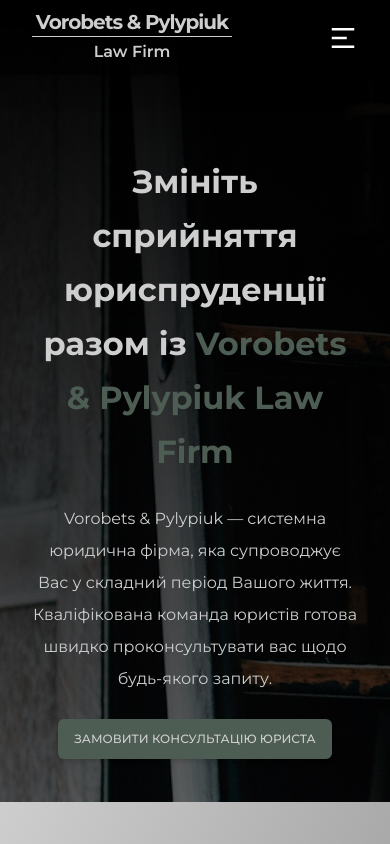
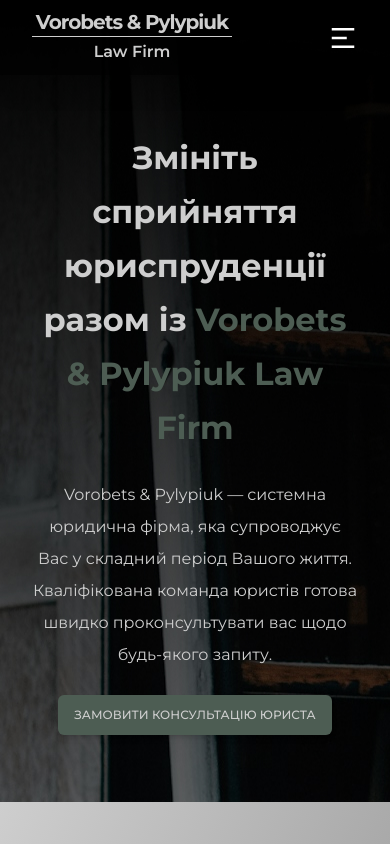
Before and after one commit to rold97/Law-Firm, a Next.js app: page / in a window 390 px wide. Shown: the top 844 px of the page. Built offline with nearby package versions, Linux system fonts and the light colour scheme; a web font is replaced by a local one.

Commit message:
eleventh commit

```diff
--- a/components/Hero.jsx
+++ b/components/Hero.jsx
@@ -20,7 +20,7 @@
       {modal ? <Modal /> : ""}
       <div className="container mx-auto h-full relative ">
         <div className="flex items-center md:h-[90%] h-full">
-          <div className="xl:w-[80%] w-full text-center xl:text-left pt-28 sm:pt-0">
+          <div className="xl:w-[80%] w-full text-center xl:text-left pt-16 sm:pt-0">
             <motion.h1
               variants={fadeIn("right", 0.2)}
               initial="hidden"
--- a/components/ui/Form.jsx
+++ b/components/ui/Form.jsx
@@ -1,11 +1,13 @@
 import { useRef } from "react";
 import emailjs from "@emailjs/browser";
 import toast, { Toaster } from "react-hot-toast";
+import { useModalStore } from "@/store";
 
 const Form = () => {
   const notifySuccess = () => toast.success("Надіслано!");
   const notifyError = () => toast.error("Упс! Щось пішло не так...");
   const form = useRef();
+  const setModalIsOpen = useModalStore((state) => state.setModalIsOpen);
 
   const sendEmailHandler = (e) => {
     e.preventDefault();
@@ -22,6 +24,7 @@
           console.log(result.text);
           notifySuccess();
           form.current.reset();
+          setModalIsOpen();
         },
         (error) => {
           console.log(error.text);
```
